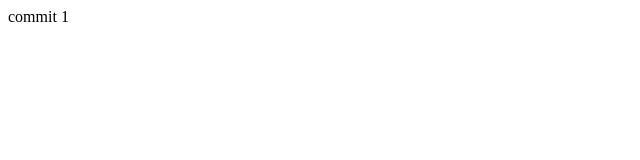
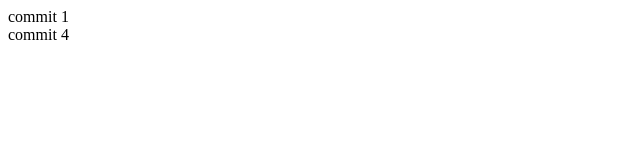
Before and after one commit to kumi1688/nc, a plain HTML site: page index.html in a window 1280 px wide. Shown: the full height of the page, 0-640 px from the left. Drawn offline with Linux system fonts and the light colour scheme.

Commit message:
commit 4

```diff
--- a/index.html
+++ b/index.html
@@ -8,5 +8,6 @@
   </head>
   <body>
     <div>commit 1</div>
+    <div>commit 4</div>
   </body>
 </html>
```
